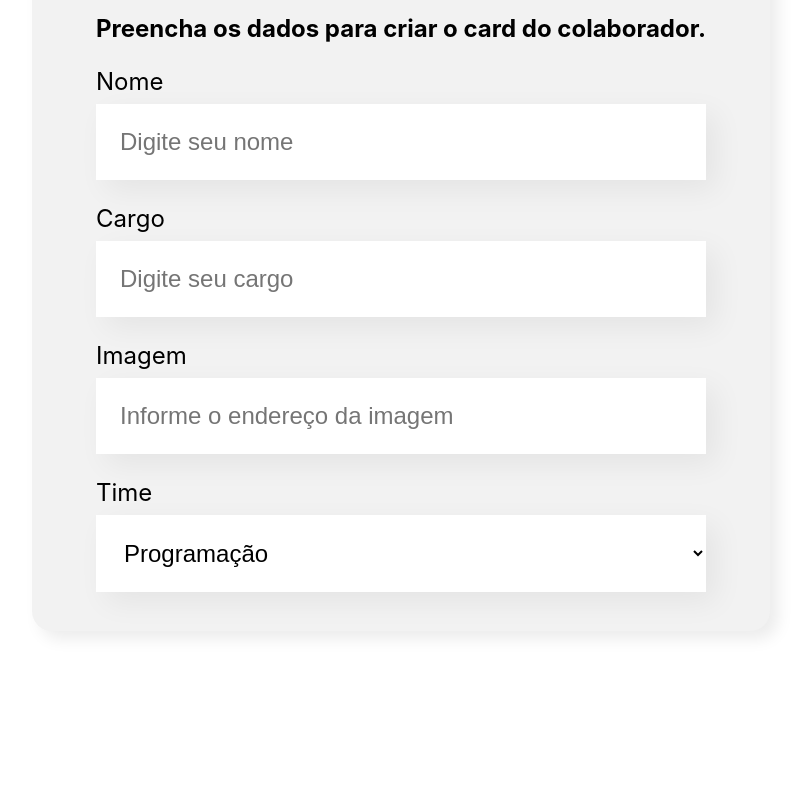
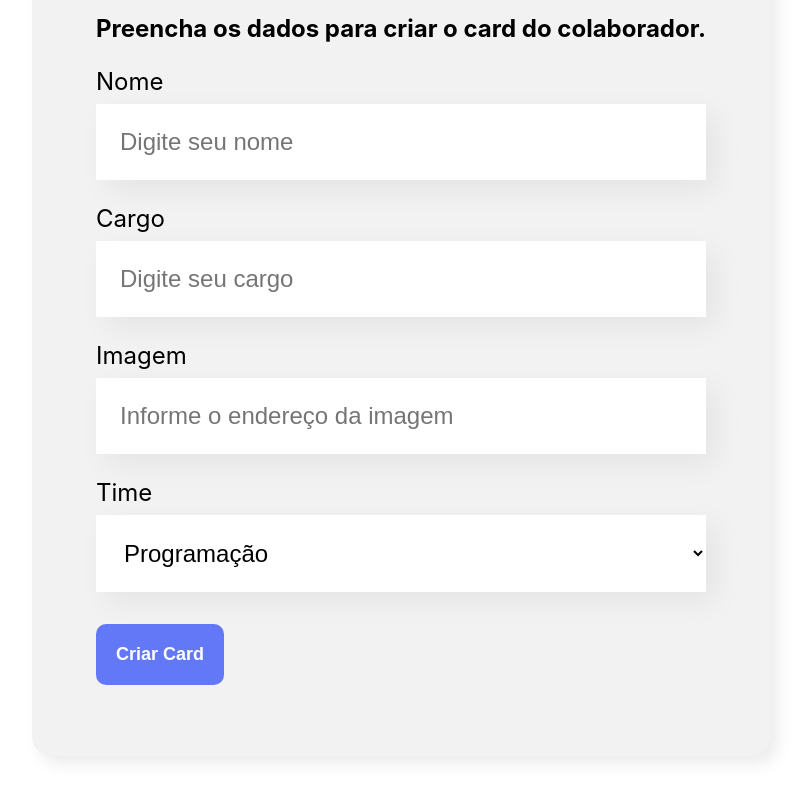
Before and after one commit to Leo-Raposo/app-organo, a React (Create React App) app: page / in a window 1280 px wide. Shown: the part 623-1423 px from the top of the page, without its empty margins (239-1045 px from the left). Before the commit the page ends 1334 px from the top, so only its background shows below. Built offline with nearby package versions, Linux system fonts and the light colour scheme.

Commit message:
Inserindo botão de envio do formulário

```diff
--- /dev/null
+++ b/src/componentes/Botao/Botao.css
@@ -0,0 +1,15 @@
+.botao {
+    background-color: #6278F7;
+    border-radius: 10px;
+    font-weight: 700;
+    font-size: 18px;
+    padding: 20px;
+    border: none;
+    cursor: pointer;
+    color: #FFF;
+    margin: 32px 0;
+}
+
+.botao:hover {
+    color: #95FFD4;
+}
--- /dev/null
+++ b/src/componentes/Botao/index.js
@@ -0,0 +1,9 @@
+import './Botao.css'
+
+const Botao = (props) => {
+    return (
+        <button className='botao'>{props.children}</button>
+    )
+}
+
+export default Botao
--- a/src/componentes/Formulario/index.js
+++ b/src/componentes/Formulario/index.js
@@ -1,3 +1,4 @@
+import Botao from "../Botao";
 import CampoTexto from "../CampoTexto";
 import ListaSuspensa from "../ListaSuspensa";
 import "./Formulario.css";
@@ -22,6 +23,9 @@
         <CampoTexto label="Cargo" placeholder="Digite seu cargo" />
         <CampoTexto label="Imagem" placeholder="Informe o endereço da imagem" />
         <ListaSuspensa label="Time" itens={times}/>
+        <Botao>
+          Criar Card
+        </Botao>
       </form>
     </section>
   );
```
